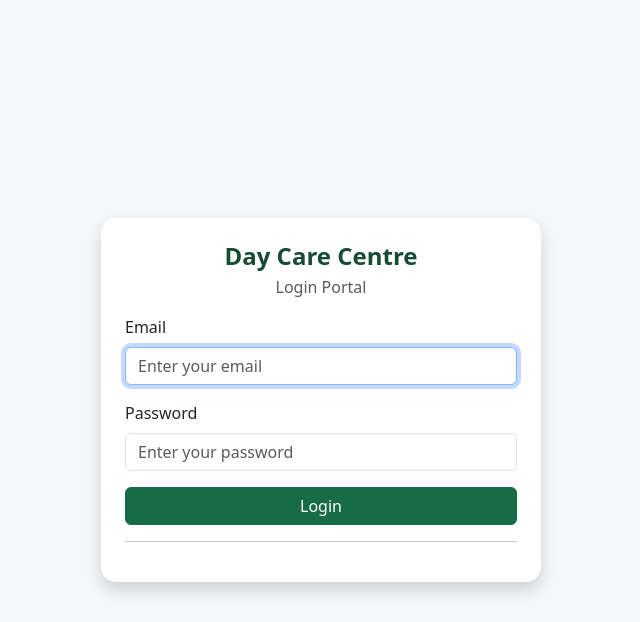
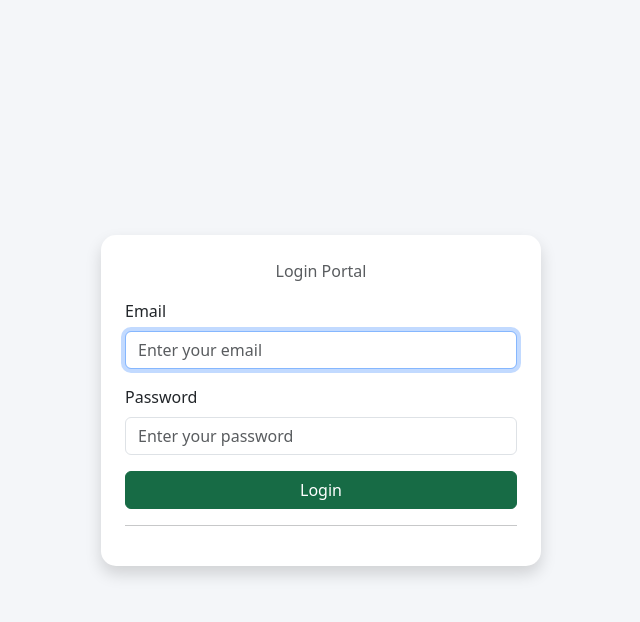
Before and after one commit to JASaju/daycare, a Laravel app: page /login in a window 1280 px wide. Shown: the top 622 px of the page, without its empty margins (319-959 px from the left). Run offline with Laravel 10, Linux system fonts and the light colour scheme.

Commit message:
Remove title from login page
Removed the title 'Day Care Centre' from the login page.

```diff
--- a/resources/views/auth/login.blade.php
+++ b/resources/views/auth/login.blade.php
@@ -81,10 +81,6 @@
                      class="logo"> -->
 
 
-                <h4 class="login-title mb-1">
-                    Day Care Centre
-                </h4>
-
                 <p class="text-muted mb-3">
                      Login Portal
                 </p>
```
